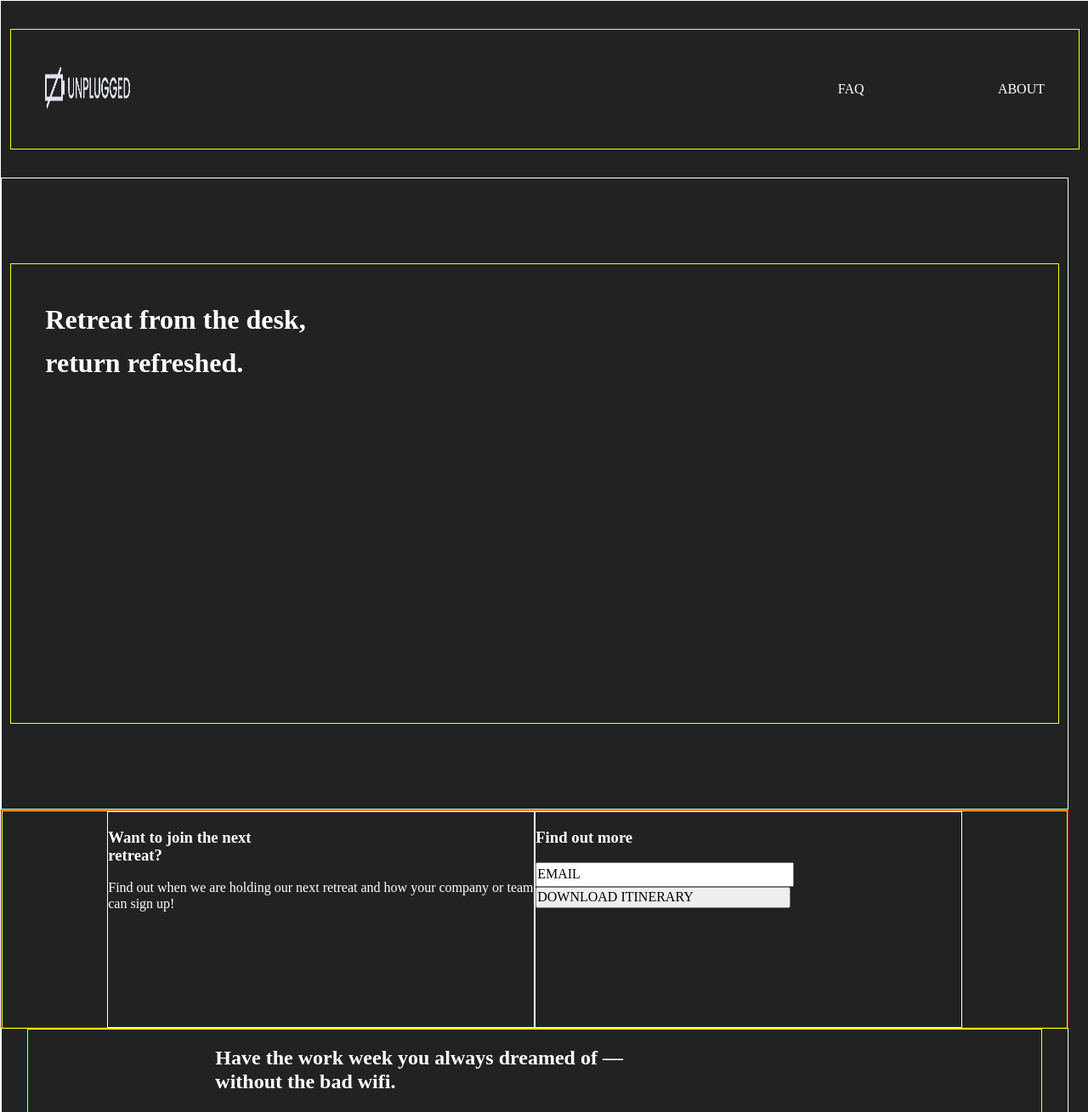
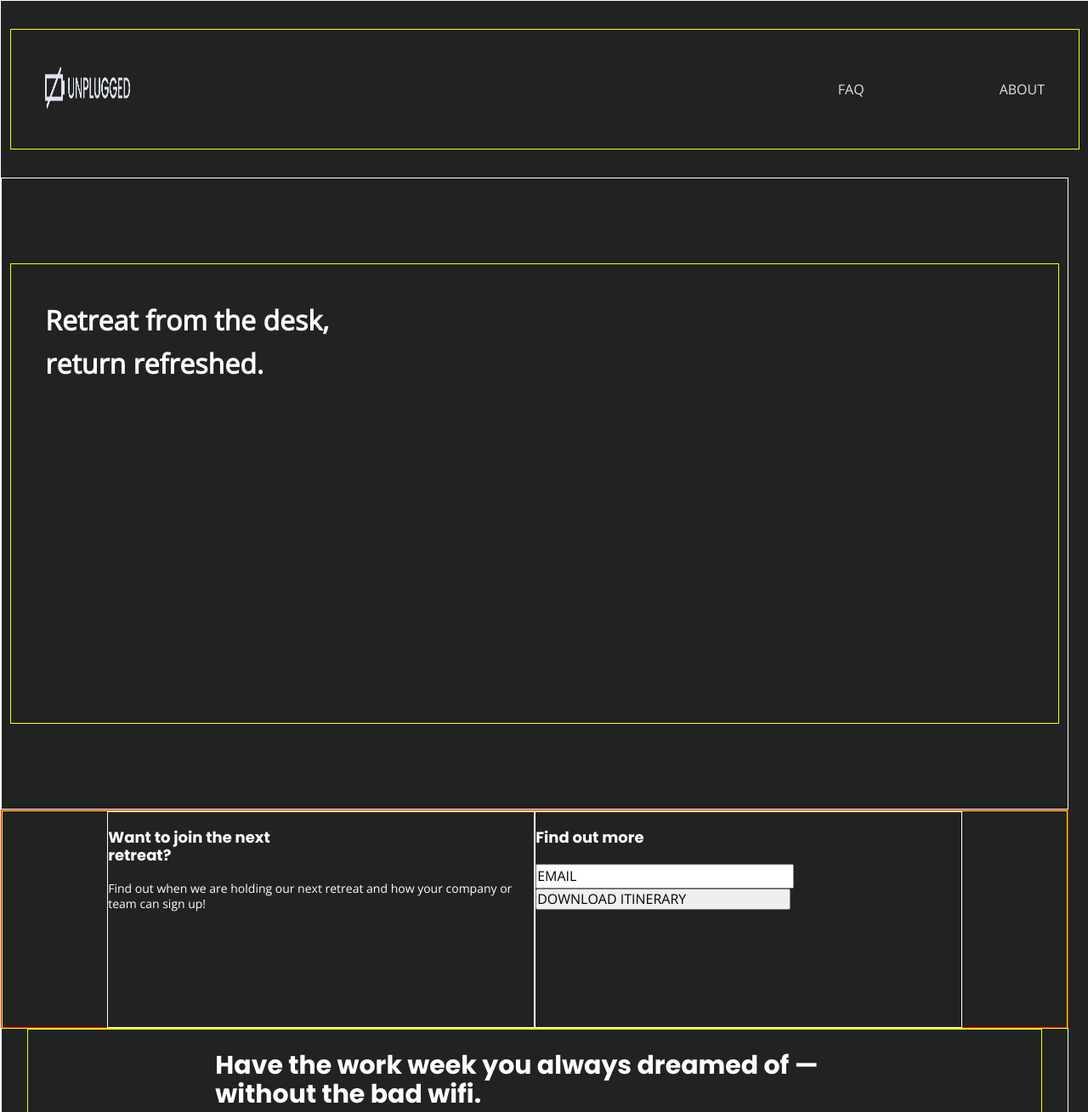
Before and after one commit to marcelap99/unplugged-retreat, a website built with Parcel: page index.html in a window 1280 px wide. Shown: the top 1309 px of the page at 85% size. Built offline with nearby package versions, Linux system fonts and the light colour scheme.

Commit message:
Pushing up step 1 of 3 Implement Your Text Styles, added global styles at top of css file.

```diff
--- a/css/main.css
+++ b/css/main.css
@@ -85,10 +85,18 @@ textarea {
 /* ==========================================================================
    Author's custom styles
    ========================================================================== */
+/* GENERAL STYLES */
+
+html {
+font-size: 16px;
+}
 
 
 
 body{
+  font-family: 'Open Sans', sans-serif;
+  font-size: 1em;
+  text-align: left;
   border:1px solid white;
   width:100%;
   display:flex;
@@ -98,6 +106,68 @@ textarea {
   color:white;
   justify-content:center;
 }
+
+
+ul,
+ol {
+  list-style-type: none;
+  margin:0;
+  padding:0;
+}
+
+
+a {
+  color: #e2e3ed;
+  text-decoration: none;
+  margin:0;
+  padding:0;
+}
+
+h2 {
+  font-family: 'Poppins', sans-serif;
+  font-size: 1.875em;
+}
+
+h3,
+h4 {
+  font-family: 'Poppins', sans-serif;
+  margin: 20px 0;
+  font-size: 1.125em;
+}
+/* h3{
+font-size:1.875em;
+}
+h4{
+font-size:1.875em;
+} */
+
+/* p {
+font-size:1.125em;
+line-height: 1.6;
+} */
+
+p {
+  font-size: .875em;
+  line-height: 1.285;
+}
+
+img {
+
+}
+
+figure {
+
+}
+
+address {
+  font-size:1.125em;
+  line-height: 1.6;
+ font-style: italic;
+}
+
+/* address {
+ font-style: normal;
+} */
 
    .content-wrapper {
      width: 95%;
@@ -109,20 +179,12 @@ textarea {
 img{
   height:50px;
   width:100px;
-
 }
 
-li{
-  list-style:none;
-  margin:0;
-  padding:0;
-}
-a{
-  color:white;
-  text-decoration:none;
-  margin:0;
-  padding:0;
-}
+
+
+
+
 
 /* -------------------- Base Header - Footer Styles -------------------- */
 
@@ -729,7 +791,7 @@ footer .copyright {
   }
 
   .mission .content-wrapper h2{
-    font-size:48px;
+
     margin:20px;
   }
 
@@ -753,14 +815,12 @@ footer .copyright {
       align-items: center;
       height: 393px;
       width: 85%;
-      padding: 40px;
+      /* padding: 40px; */
   }
 
 
 
-  .contact-section .content-wrapper h2{
-    font-size:48px;
-  }
+
 
   address.contact-content{
     border:1px solid white;
--- a/index.html
+++ b/index.html
@@ -19,9 +19,12 @@
   <!-- Place favicon.ico in the root directory -->
   <link rel="shortcut icon" type="image/jpg" href="favicon.ico"/>
 
+  <!-- GOOGLE FONTS -->
+  <link rel="preconnect" href="https://fonts.gstatic.com">
+<link href="https://fonts.googleapis.com/css2?family=Open+Sans&family=Poppins:wght@700&display=swap" rel="stylesheet">
+
   <link rel="stylesheet" href="css/normalize.css">
   <link rel="stylesheet" href="css/main.css">
-  <!-- <link rel="stylesheet" href="mainAnswers.css"> -->
 
   <meta name="theme-color" content="#fafafa">
 </head>
```
Also changed, not shown: about/index.html (+4 -0 lines), faq/index.html (+4 -0 lines), README.md. Lines whose indentation alone changed are shown as unchanged.
